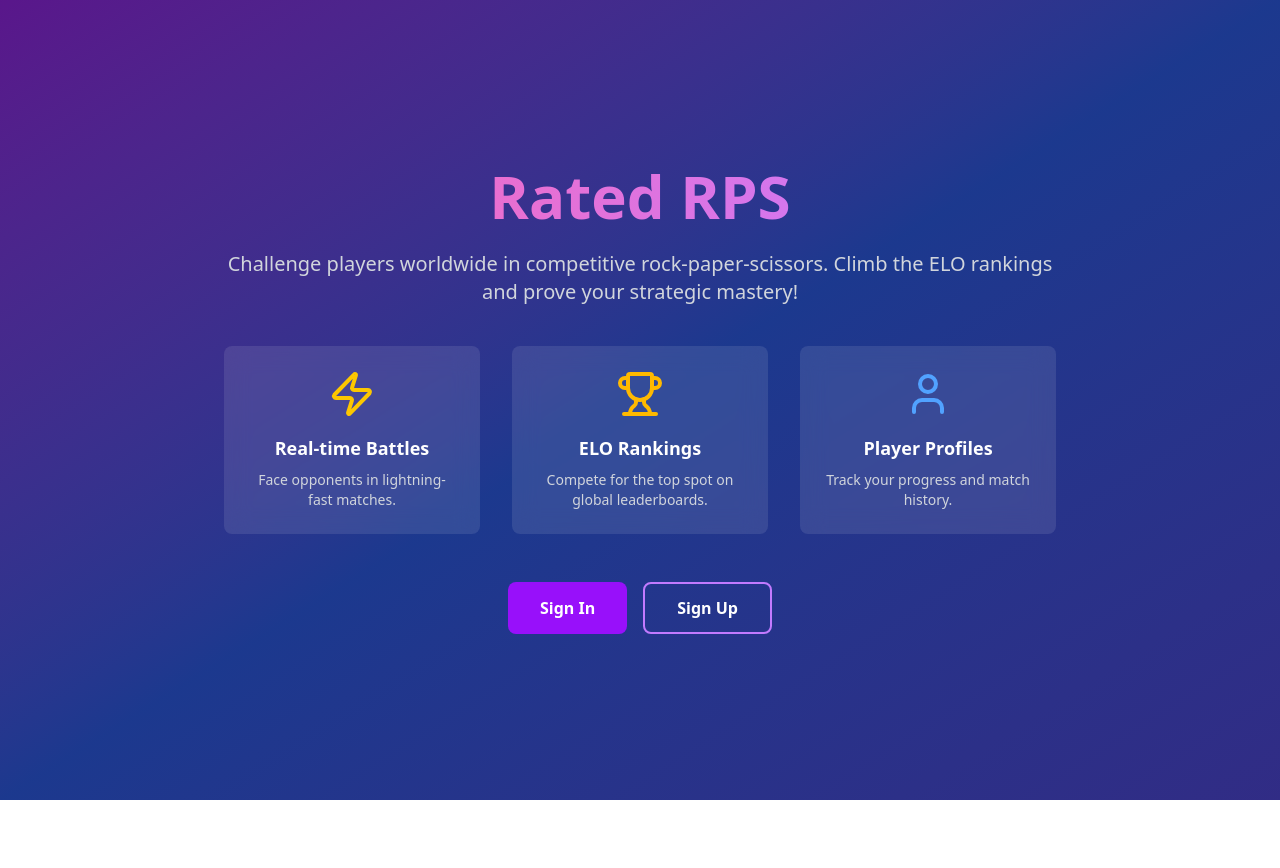
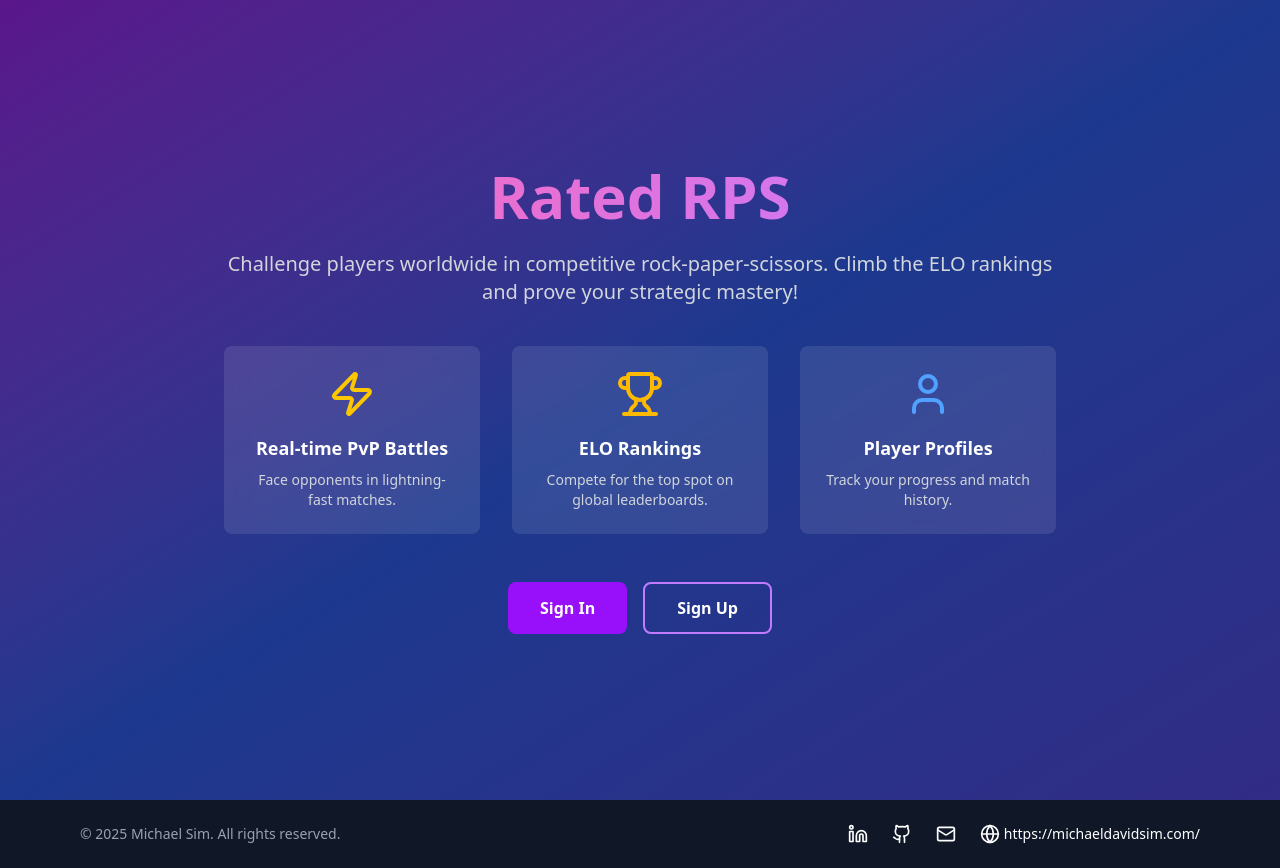
Before and after one commit to michaeldsim/ratedrps, a React (Vite) app in the folder ratedrps-client/: page / in a window 1280 px wide. Before the commit the page ends 800 px from the top, so only its background shows below. Built offline with nearby package versions, Linux system fonts and the light colour scheme; no server answers.

Commit message:
add a Footer on the bottom with my socials and add a note about render server

```diff
--- a/ratedrps-client/src/App.css
+++ b/ratedrps-client/src/App.css
@@ -101,3 +101,9 @@ button:active {
 .animate-pulse {
   animation: pulse 2s cubic-bezier(0.4, 0, 0.6, 1) infinite;
 }
+
+.app-container {
+  max-width: 100vw;
+  box-sizing: border-box;
+  overflow-x: hidden;
+}
--- a/ratedrps-client/src/App.jsx
+++ b/ratedrps-client/src/App.jsx
@@ -9,11 +9,14 @@ import GameInterface from "./components/GameInterface";
 import Profile from "./components/Profile";
 import Leaderboard from "./components/Leaderboard";
 import User from "./components/User";
+import Footer from "./components/Footer";
 
 function App() {
   const { session } = useAuth();
 
   return (
+    <div className="flex flex-col min-h-screen">
+      <div className="flex-grow bg-gray-100">
         <Routes>
           <Route
             path="/"
@@ -41,6 +44,9 @@ function App() {
             element={<Navigate to={session ? "/dashboard" : "/"} replace />}
           />
         </Routes>
+      </div>
+    <Footer />
+    </div>
   );
 }
 
--- a/ratedrps-client/src/components/Dashboard.jsx
+++ b/ratedrps-client/src/components/Dashboard.jsx
@@ -3,7 +3,7 @@ import { Outlet } from "react-router-dom";
 
 const Dashboard = () => {
   return (
-    <div className="min-h-screen bg-gray-100">
+    <div>
       <Navigation />
       <main>
         <Outlet />
--- /dev/null
+++ b/ratedrps-client/src/components/Footer.jsx
@@ -0,0 +1,48 @@
+import { Linkedin, Github, Mail, Globe } from "lucide-react";
+
+export default function Footer() {
+  return (
+    <footer className="bg-gray-900 text-white py-6">
+      <div className="max-w-6xl mx-auto px-4 flex flex-col md:flex-row items-center justify-between gap-4">
+
+        {/* Left side - copyright */}
+        <p className="text-sm text-gray-400">
+          © {new Date().getFullYear()} Michael Sim. All rights reserved.
+        </p>
+
+        {/* Right side - social + website links */}
+        <div className="flex gap-6 text-xl items-center">
+          <a
+            href="https://www.linkedin.com/in/michaeldavidsim/"
+            className="hover:text-blue-400 transition-colors"
+          >
+            <Linkedin size={20} />
+          </a>
+
+          <a
+            href="https://github.com/michaeldsim"
+            className="hover:text-gray-400 transition-colors"
+          >
+            <Github size={20} />
+          </a>
+
+          <a
+            href="mailto:michael.sim132@gmail.com"
+            className="hover:text-red-400 transition-colors"
+          >
+            <Mail size={20} />
+          </a>
+
+          {/* Website link with globe icon */}
+          <a
+            href="https://michaeldavidsim.com/"
+            className="hover:text-green-400 flex items-center gap-1 transition-colors"
+          >
+            <Globe size={20} />
+            <span className="text-sm">https://michaeldavidsim.com/</span>
+          </a>
+        </div>
+      </div>
+    </footer>
+  );
+}
--- a/ratedrps-client/src/components/GameInterface.jsx
+++ b/ratedrps-client/src/components/GameInterface.jsx
@@ -140,6 +140,9 @@ const GameInterface = () => {
             <p className="text-gray-600 mb-6">
               Find an opponent and test your skills!
             </p>
+            <p className="text-sm text-gray-500 mb-4">
+              The server for this application is hosted using the Render free tier, so it may take up to a minute to connect based on how recently the server was last hit. The status indictor above will turn green when the server is ready.
+            </p>
             <button
               onClick={startGame}
               disabled={isConnecting}
--- a/ratedrps-client/src/components/Home.jsx
+++ b/ratedrps-client/src/components/Home.jsx
@@ -18,7 +18,7 @@ const Home = () => {
         <div className="grid md:grid-cols-3 gap-6 md:gap-8 mb-12">
           <FeatureCard
             Icon={Zap}
-            title="Real-time Battles"
+            title="Real-time PvP Battles"
             description="Face opponents in lightning-fast matches."
             color="text-yellow-400"
           />
```
Lines whose indentation alone changed are shown as unchanged.
